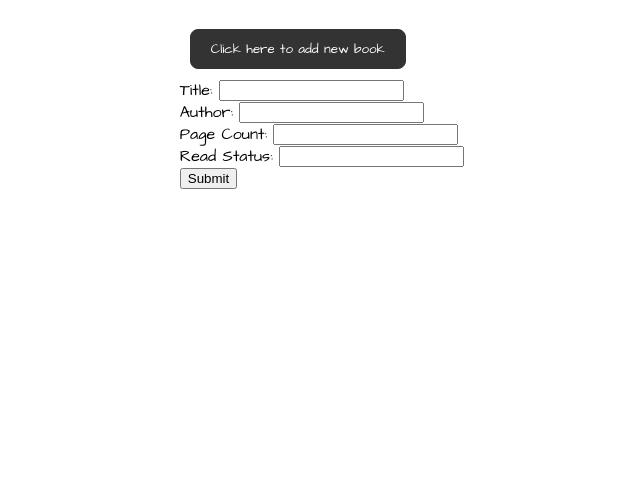
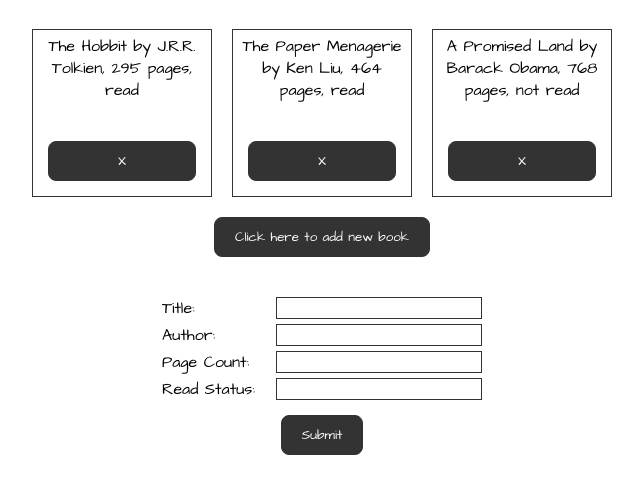
Before and after one commit to j-elkins/book-library, a plain HTML site: page index.html in a window 1280 px wide. Both pictures are taken after a click on the button "Click here to add new book". Shown: the part 77-570 px from the top of the page, without its empty margins (318-961 px from the left). Drawn offline with Linux system fonts and the light colour scheme.

Commit message:
Styling, tiles in grid form, added hardcoded examples back for visibility

```diff
--- a/index.html
+++ b/index.html
@@ -14,23 +14,30 @@
   <body>
     <h1>My Library</h1>
     <div id="bookTileContainer"></div>
-    <button id="newBookButton" class="button">
+    <button id="addNewBookButton" class="button">
       Click here to add new book
     </button>
-    <div id="newBookFormDiv" class="hidden">
-      <label for="title">Title:</label>
-      <input type="text" id="title" name="title" class="inputField" /><br />
+    <div id="addNewBookForm" class="hidden">
+      <div class="testDiv">
+        <label for="title">Title:</label>
+        <input type="text" id="title" name="title" class="inputField" />
+      </div>
 
-      <label for="author">Author:</label>
-      <input type="text" id="author" name="author" class="inputField" /><br />
+      <div class="testDiv">
+        <label for="author">Author:</label>
+        <input type="text" id="author" name="author" class="inputField" />
+      </div>
+      <div class="testDiv">
+        <label for="count">Page Count:</label>
+        <input type="text" id="count" name="count" class="inputField" />
+      </div>
 
-      <label for="count">Page Count:</label>
-      <input type="text" id="count" name="count" class="inputField" /><br />
+      <div class="testDiv">
+        <label for="status">Read Status:</label>
+        <input type="text" id="status" name="status" class="inputField" />
+      </div>
 
-      <label for="status">Read Status:</label>
-      <input type="text" id="status" name="status" class="inputField" /><br />
-
-      <button id="submitNewBookButton">Submit</button>
+      <button id="submitNewBookButton" class="button">Submit</button>
     </div>
   </body>
 </html>
--- a/index.js
+++ b/index.js
@@ -20,25 +20,57 @@
   };
 }
 
+// manually add a few books to get display working..
+const theHobbit = new Book("The Hobbit", "J.R.R. Tolkien", "295", "read");
+console.log(theHobbit.info());
+
+const thePaperMenagerie = new Book(
+  "The Paper Menagerie",
+  "Ken Liu",
+  "464",
+  "read"
+);
+
+const aPromisedLand = new Book(
+  "A Promised Land",
+  "Barack Obama",
+  "768",
+  "not read"
+);
+
+// add to library array
+myLibrary.push(theHobbit, thePaperMenagerie, aPromisedLand);
+console.log({ myLibrary });
+
 // loop through myLibrary array and display each book on the page
 const bookTileContainer = document.querySelector("#bookTileContainer");
 
-function displayBookInfoOnBookTile() {
+function createBookTileWIthInfo() {
   bookTileContainer.innerHTML = "";
   myLibrary.forEach((book) => {
     const bookTile = document.createElement("div");
     bookTile.textContent = book.info();
     bookTile.classList.add("tile");
     bookTileContainer.appendChild(bookTile);
+
+    const removeBookButton = document.createElement("button");
+    removeBookButton.addEventListener("click", () => {
+      removeBookFromLibrary();
+    });
+    removeBookButton.textContent = "X";
+    removeBookButton.classList.add("button");
+    bookTile.appendChild(removeBookButton);
   });
 }
 
+createBookTileWIthInfo();
+
 // add "New Book" button to generate form for users to input details:
 // author, title, pageCount, readStatus
-const newBookFormDiv = document.querySelector("#newBookFormDiv");
-const newBookButton = document.querySelector("#newBookButton");
-newBookButton.addEventListener("click", () => {
-  newBookFormDiv.classList.toggle("hidden");
+const addNewBookForm = document.querySelector("#addNewBookForm");
+const addNewBookButton = document.querySelector("#addNewBookButton");
+addNewBookButton.addEventListener("click", () => {
+  addNewBookForm.classList.toggle("hidden");
 });
 
 // take users' input from form and store new book objects into array:
@@ -66,13 +98,18 @@
   );
 
   myLibrary.push(newBook);
-  displayBookInfoOnBookTile();
+  createBookTileWIthInfo();
   console.log(myLibrary);
 }
 
 // add "Remove" button to remove book from library
 // need to associate DOM elements with the actual books..
 // can use data-attribute corresponding to index of lib array
+function removeBookFromLibrary() {
+  myLibrary.filter((book) => book.title === book.title);
+}
+
+console.log(removeBookFromLibrary());
 
 // add button on book display to change "read" status
 // function to toggle "read" status on Book prototype instance
--- a/style.css
+++ b/style.css
@@ -1,16 +1,28 @@
 html {
   font-family: "Architects Daughter", cursive;
+}
+
+body {
   display: flex;
   flex-direction: column;
   align-items: center;
-  /* justify-content: center; */
 }
 
 h1 {
   text-align: center;
 }
 
+#bookTileContainer {
+  display: grid;
+  grid-template-columns: 200px 200px 200px;
+  grid-template-rows: auto;
+}
+
 .tile {
+  display: flex;
+  flex-direction: column;
+  text-align: center;
+  gap: 30px;
   border: 1px #333 solid;
   margin: 10px;
   padding: 5px;
@@ -41,8 +53,25 @@
   transform: translateY(4px);
 }
 
-form {
+input {
+  width: 200px;
   border: 1px #333 solid;
+}
+#addNewBookForm {
+  /* border: 1px #333 solid; */
   padding: 10px;
   margin: 20px;
+  display: flex;
+  flex-direction: column;
+  justify-content: center;
+  align-items: center;
+  gap: 5px;
 }
+
+.testDiv {
+  display: flex;
+  justify-content: space-between;
+  width: 320px;
+  /* border: 1px solid black; */
+  /* gap: 15px; */
+}
```
Also changed, not shown: 1 other file.
